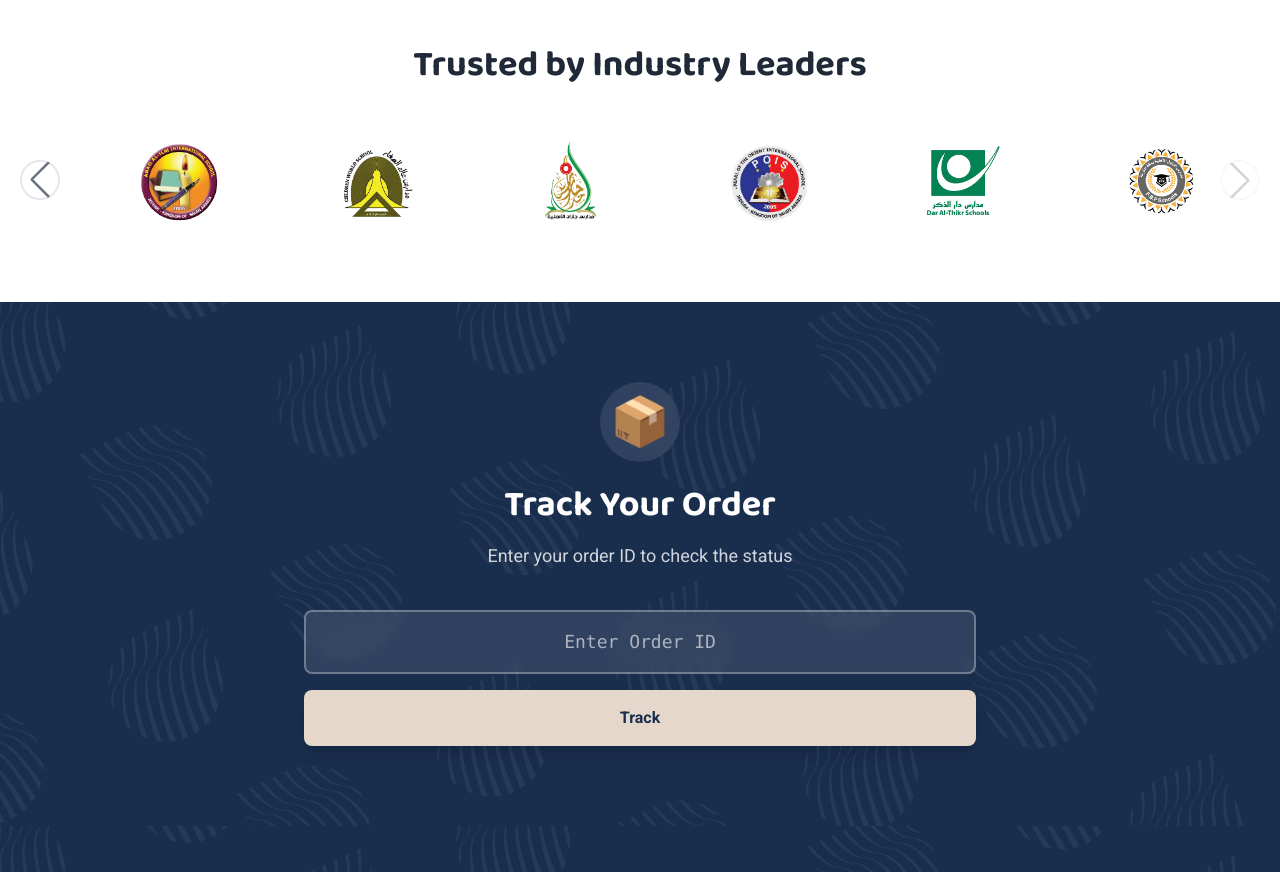
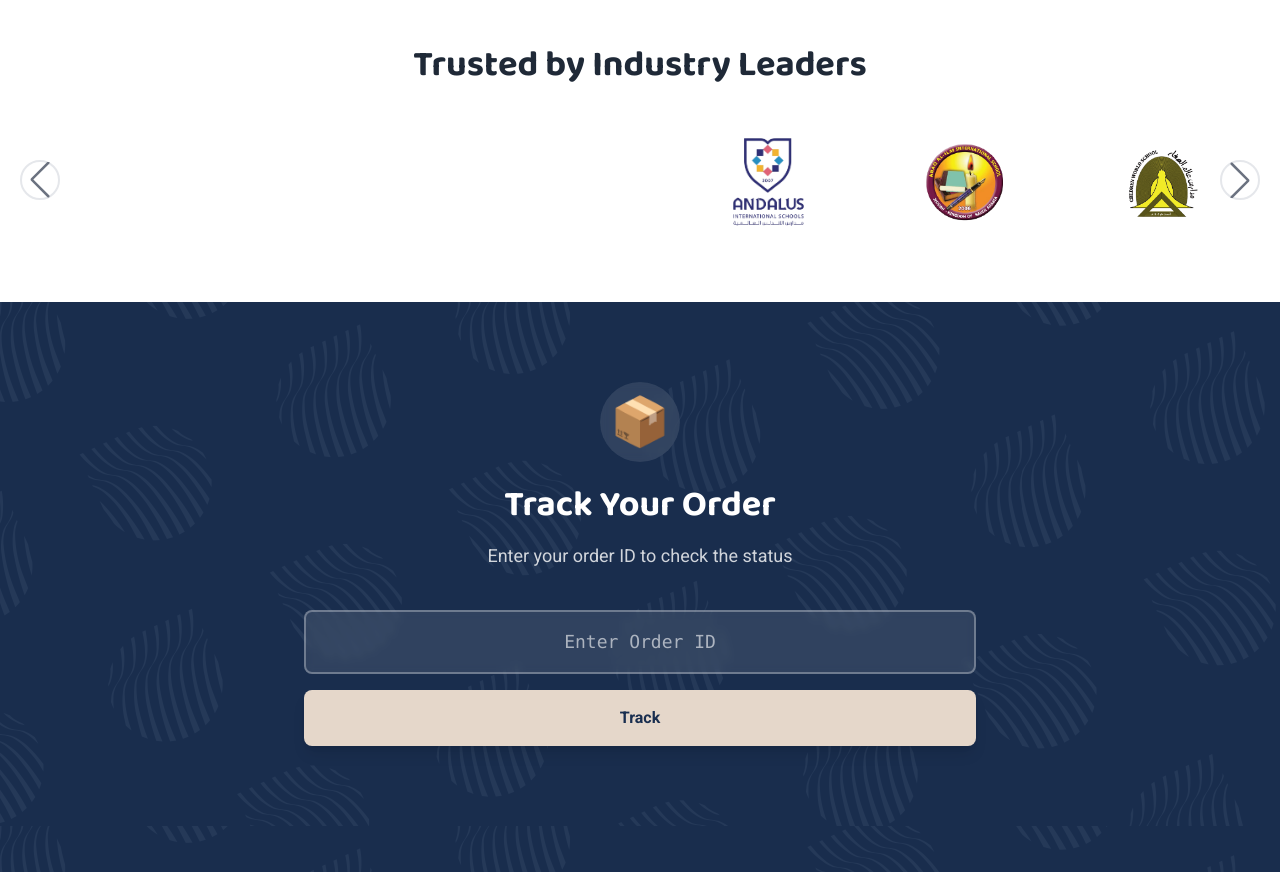
Before and after one commit to marwany93/yarn-uniforms, a Next.js app: page / in a window 1280 px wide. Shown: the part 3980-4852 px from the top of the page. Built offline with nearby package versions, Linux system fonts and the light colour scheme.

Commit message:
Home Page update and know Your Size new Icon

```diff
--- a/src/app/students/[schoolId]/page.js
+++ b/src/app/students/[schoolId]/page.js
@@ -290,14 +290,30 @@ export default function SchoolStorefront() {
                         </div>
 
                         <div className="p-6 max-h-[60vh] overflow-y-auto">
-                            {/* Sizing Guide Button */}
-                            <div className="flex justify-end mb-4">
+                            {/* Sizing Guide Banner / Button */}
+                            <div className="mb-6">
                                 <button
                                     onClick={() => setShowSizingGuide(true)}
-                                    className="text-primary-600 hover:text-primary-700 text-sm font-bold flex items-center gap-1 bg-primary-50 px-3 py-1.5 rounded-lg transition-colors"
+                                    className="w-full flex items-center justify-between p-3 sm:p-4 bg-gradient-to-r from-blue-50 to-indigo-50 border border-indigo-100 rounded-xl hover:shadow-md hover:border-indigo-300 transition-all duration-300 group"
                                 >
-                                    <span className="text-lg">📏</span>
-                                    <span>{language === 'ar' ? 'اعرف مقاسك' : 'Know Your Size'}</span>
+                                    <div className="flex items-center gap-3 md:gap-4">
+                                        <div className="w-10 h-10 sm:w-12 sm:h-12 bg-white rounded-full flex items-center justify-center shadow-sm text-xl sm:text-2xl group-hover:scale-110 transition-transform shrink-0">
+                                            📏
+                                        </div>
+                                        <div className={language === 'ar' ? 'text-right' : 'text-left'}>
+                                            <span className="block text-sm sm:text-base font-bold text-indigo-900 leading-tight">
+                                                {language === 'ar' ? 'عشان يضبط المقاس صح.. احسبها من هنا 🎯' : 'To get the perfect fit.. Calculate it here 🎯'}
+                                            </span>
+                                            <span className="block text-xs text-indigo-600 mt-1 opacity-80 group-hover:opacity-100 font-medium">
+                                                {language === 'ar' ? 'دليلك الذكي لمعرفة المقاس المناسب' : 'Your smart guide to find the right size'}
+                                            </span>
+                                        </div>
+                                    </div>
+                                    <div className="text-indigo-400 group-hover:text-indigo-600 transition-colors shrink-0">
+                                        <svg className="w-5 h-5 rtl:rotate-180" fill="none" viewBox="0 0 24 24" stroke="currentColor">
+                                            <path strokeLinecap="round" strokeLinejoin="round" strokeWidth={2.5} d="M9 5l7 7-7 7" />
+                                        </svg>
+                                    </div>
                                 </button>
                             </div>
 
--- a/src/components/About.jsx
+++ b/src/components/About.jsx
@@ -102,8 +102,8 @@ export default function About() {
                     sizes="(max-width: 768px) 100vw, 50vw"
                     className="object-cover block md:hidden opacity-30"
                 />
-                {/* Dark Overlay for Text Readability */}
-                <div className="absolute inset-0 bg-black/70" />
+                {/* Navy Blue Overlay for Brand Identity & Text Readability */}
+                <div className="absolute inset-0 bg-primary/75" />
             </div>
 
             <div className="flex flex-col md:flex-row relative z-10">
--- a/src/components/Partners.jsx
+++ b/src/components/Partners.jsx
@@ -2,7 +2,7 @@
 
 import Image from 'next/image';
 import { Swiper, SwiperSlide } from 'swiper/react';
-import { Grid, Navigation } from 'swiper/modules';
+import { Grid, Navigation, Autoplay } from 'swiper/modules';
 import { useLanguage } from '@/hooks/useLanguage';
 
 // Swiper styles
@@ -13,14 +13,26 @@ import 'swiper/css/navigation';
 export default function Partners() {
     const { language } = useLanguage();
 
-    // Generate paths for 27 logos (excluding #11)
-    const allLogos = Array.from({ length: 28 }, (_, i) => i + 1)
+    // Generate regular logos (1 to 28, excluding 11)
+    const regularLogos = Array.from({ length: 28 }, (_, i) => i + 1)
         .filter(num => num !== 11)
         .map(num => ({
             src: `/partners/Logo ${num.toString().padStart(2, '0')}.png`,
             alt: `Partner ${num}`,
-            id: num
+            id: num,
+            isVip: false
         }));
+
+    // Add VIP logo at the very beginning
+    const allLogos = [
+        {
+            src: '/partners/Logo 29.png',
+            alt: 'VIP Partner',
+            id: 29,
+            isVip: true
+        },
+        ...regularLogos
+    ];
 
     const translations = {
         title: { en: 'Trusted by Industry Leaders', ar: 'شركاء النجاح' }
@@ -41,8 +53,9 @@ export default function Partners() {
                 {/* 1. نسخة الموبايل والتابلت (صفين - 6 لوجوهات في الشاشة) */}
                 <div className="block lg:hidden">
                     <Swiper
-                        modules={[Grid, Navigation]}
+                        modules={[Grid, Navigation, Autoplay]}
                         navigation={true}
+                        autoplay={{ delay: 2500, disableOnInteraction: false }}
                         grid={{
                             rows: 2,
                             fill: 'row'
@@ -54,14 +67,14 @@ export default function Partners() {
                     >
                         {allLogos.map((logo) => (
                             <SwiperSlide key={`mob-${logo.id}`}>
-                                <div className="flex items-center justify-center h-16 p-2">
+                                <div className={`flex items-center justify-center h-16 ${logo.isVip ? 'p-0' : 'p-2'}`}>
                                     <Image
                                         src={logo.src}
                                         alt={logo.alt}
                                         width={140}
                                         height={80}
                                         loading="lazy"
-                                        className="h-full w-auto object-contain transition-all duration-300"
+                                        className={`h-full w-auto object-contain transition-all duration-300 ${logo.isVip ? 'scale-[1.2]' : ''}`}
                                     />
                                 </div>
                             </SwiperSlide>
@@ -72,8 +85,9 @@ export default function Partners() {
                 {/* 2. نسخة الديسكتوب (صف واحد كبير وشياكة - 6 لوجوهات في الشاشة) */}
                 <div className="hidden lg:block">
                     <Swiper
-                        modules={[Navigation]}
+                        modules={[Navigation, Autoplay]}
                         navigation={true}
+                        autoplay={{ delay: 3000, disableOnInteraction: false }}
                         slidesPerView={6}
                         slidesPerGroup={3}
                         spaceBetween={30}
@@ -81,14 +95,14 @@ export default function Partners() {
                     >
                         {allLogos.map((logo) => (
                             <SwiperSlide key={`desk-${logo.id}`}>
-                                <div className="flex items-center justify-center h-28 p-4">
+                                <div className={`flex items-center justify-center h-28 ${logo.isVip ? 'p-1' : 'p-4'}`}>
                                     <Image
                                         src={logo.src}
                                         alt={logo.alt}
                                         width={200}
                                         height={120}
                                         loading="lazy"
-                                        className="h-full w-auto object-contain hover:scale-110 transition-transform duration-300"
+                                        className={`h-full w-auto object-contain transition-transform duration-300 ${logo.isVip ? 'scale-[1.2] hover:scale-[1.3]' : 'hover:scale-110'}`}
                                     />
                                 </div>
                             </SwiperSlide>
```
Also changed, not shown: public/partners/Logo 29.png (added).
